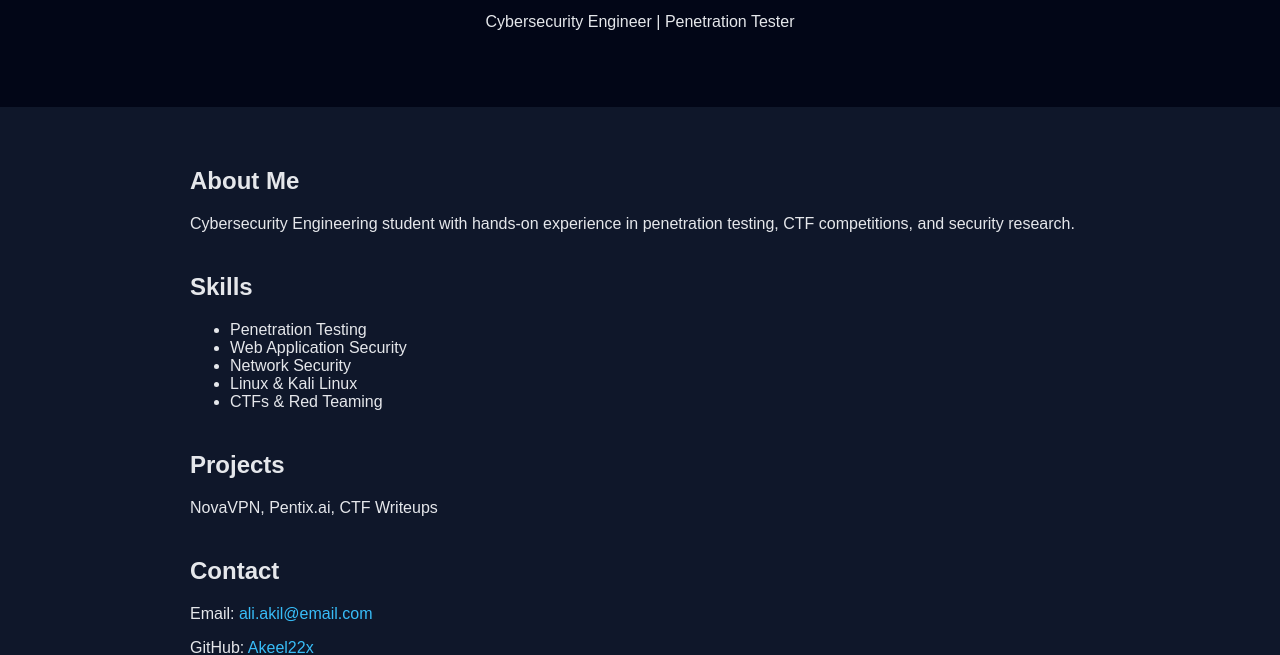
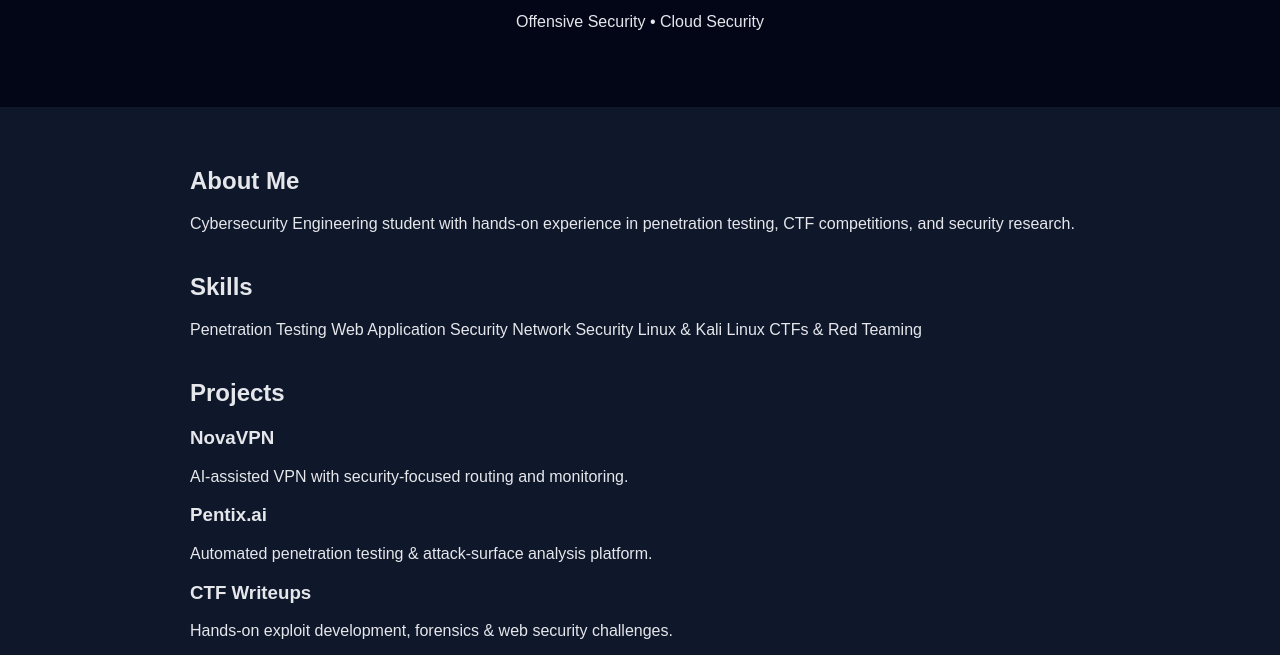
Before and after one commit to Akeel22x/AliAkil.github.io, a plain HTML site: page index.html in a window 1280 px wide. Shown: the part 150-805 px from the top of the page. Drawn offline with Linux system fonts and the light colour scheme.

Commit message:
Update index.html

```diff
--- a/index.html
+++ b/index.html
@@ -4,19 +4,21 @@
   <meta charset="UTF-8" />
   <meta name="viewport" content="width=device-width, initial-scale=1.0" />
   <title>Ali Akil | Cybersecurity Engineer</title>
-
-  <!-- CSS -->
   <link rel="stylesheet" href="style.css" />
 </head>
 
 <body>
-  <header>
+
+  <!-- HERO -->
+  <header class="hero">
     <h1>Ali Akil</h1>
-    <p>Cybersecurity Engineer | Penetration Tester</p>
+    <p id="typeText"></p>
   </header>
 
-  <main>
-    <section>
+  <main class="container">
+
+    <!-- ABOUT -->
+    <section id="about">
       <h2>About Me</h2>
       <p>
         Cybersecurity Engineering student with hands-on experience in
@@ -24,34 +26,50 @@
       </p>
     </section>
 
-    <section>
+    <!-- SKILLS -->
+    <section id="skills">
       <h2>Skills</h2>
-      <ul>
-        <li>Penetration Testing</li>
-        <li>Web Application Security</li>
-        <li>Network Security</li>
-        <li>Linux & Kali Linux</li>
-        <li>CTFs & Red Teaming</li>
-      </ul>
+      <div class="skills-grid">
+        <span>Penetration Testing</span>
+        <span>Web Application Security</span>
+        <span>Network Security</span>
+        <span>Linux & Kali Linux</span>
+        <span>CTFs & Red Teaming</span>
+      </div>
     </section>
 
-    <section>
+    <!-- PROJECTS -->
+    <section id="projects">
       <h2>Projects</h2>
-      <p>NovaVPN, Pentix.ai, CTF Writeups</p>
+      <div class="projects-grid">
+        <div class="card">
+          <h3>NovaVPN</h3>
+          <p>AI-assisted VPN with security-focused routing and monitoring.</p>
+        </div>
+        <div class="card">
+          <h3>Pentix.ai</h3>
+          <p>Automated penetration testing & attack-surface analysis platform.</p>
+        </div>
+        <div class="card">
+          <h3>CTF Writeups</h3>
+          <p>Hands-on exploit development, forensics & web security challenges.</p>
+        </div>
+      </div>
     </section>
 
-    <section>
+    <!-- CONTACT -->
+    <section id="contact">
       <h2>Contact</h2>
       <p>Email: <a href="mailto:ali.akil@email.com">ali.akil@email.com</a></p>
       <p>GitHub: <a href="https://github.com/Akeel22x" target="_blank">Akeel22x</a></p>
     </section>
+
   </main>
 
   <footer>
-    <p>© 2026 Ali Akil</p>
+    <p>© <span id="year"></span> Ali Akil</p>
   </footer>
 
-  <!-- JS -->
   <script src="script.js"></script>
 </body>
 </html>
```
